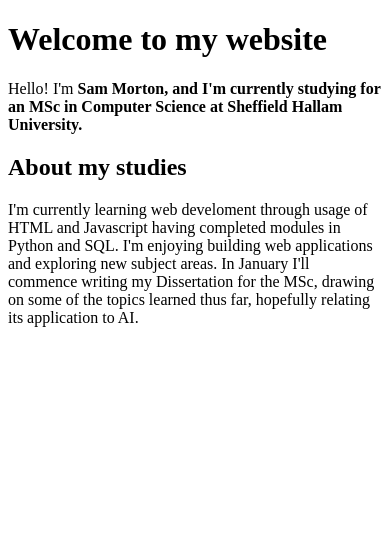
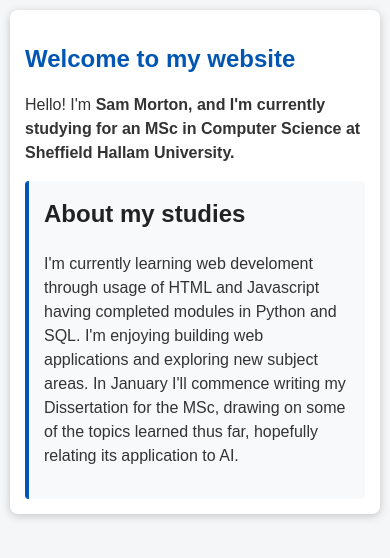
Before and after one commit to sam97x/WebtechnologiesSJM, a plain HTML site: page index.html in a window 390 px wide. Drawn offline with Linux system fonts and the light colour scheme.

Commit message:
Add files via upload

```diff
--- a/index.html
+++ b/index.html
@@ -4,14 +4,102 @@
     <meta charset="UTF-8">
     <meta name="viewport" content="width=device-width", initial-scale="1.0">
     <title>Samuel Morton's personal website</title>
+    <style>
+        body{
+            font-family: Arial, sans-serif;
+            line-height: 1.5;
+            margin: 0;
+            padding: 15px;
+            background-color: #f4f6f8;
+            color: #333;
+
+        }
+        .container{
+            max-width:900px;
+            margin:0 auto;
+            background-color: #ffffff;
+            padding:30px;
+            border-radius: 8px;
+            box-shadow: 0 2px 8px rgba(0,0,0,0.2);
+
+        }
+        h1{
+            color: #0056b2;
+            font-size: 2rem;
+            margin-bottom: 5px;
+        }
+        .content-grid{
+            display: flex;
+            gap: 20px;
+        }
+        .card{
+            flex:1;
+            background-color: #f8f9fb;
+            padding: 20px;
+            border-left: 4px solid #0056b3;
+            border-radius: 4px;
+
+        }
+        h2{
+            color: #222;
+            font-size:1.5rem;
+            margin-top: 0;
+
+
+        }
+        a{
+            color:#0056b4;
+            text-decoration: none;
+            font-weight: bold;
+        }
+        a:hover{
+            text-decoration: underline;
+        }
+            @media (max-width: 768px) {
+            body{
+                padding: 10px;
+            }
+            .container{
+                padding:15px;
+            }
+            h1{
+                font-size: 1.5rem;
+            }
+            .content-grid{
+                flex-direction: column;
+                gap: 15px;
+            }
+            .card{
+                padding: 15px;
+            }
+            a{
+                display:inline-block;
+                padding: 8px 0;
+
+            }
+        }
+
+
+    </style>
 </head>
 <body>
+    <div class="container">
+        <header>
             <h1> Welcome to my website</h1>
             <p title="About me">
                 Hello! I'm <strong>Sam Morton, and I'm currently studying for an MSc in Computer Science at Sheffield Hallam University. </strong>
-    </p>
+
+        </header>
+        <div class="content-grid">
+            <section class="card">
                 <h2>About my studies</h2>
-    <p> I'm currently learning web develoment through usage of HTML and Javascript having completed modules in Python and SQL. I'm enjoying building web applications and exploring new subject areas.
+                <p>
+                     I'm currently learning web develoment through usage of HTML and Javascript having completed modules in Python and SQL. I'm enjoying building web applications and exploring new subject areas.
                     In January I'll commence writing my Dissertation for the MSc, drawing on some of the topics learned thus far, hopefully relating its application to AI.
                 </p>
+
+            </section>
+        </div>
+    </div>
 </body>
+</html>
```
Lines whose indentation alone changed are shown as unchanged.
